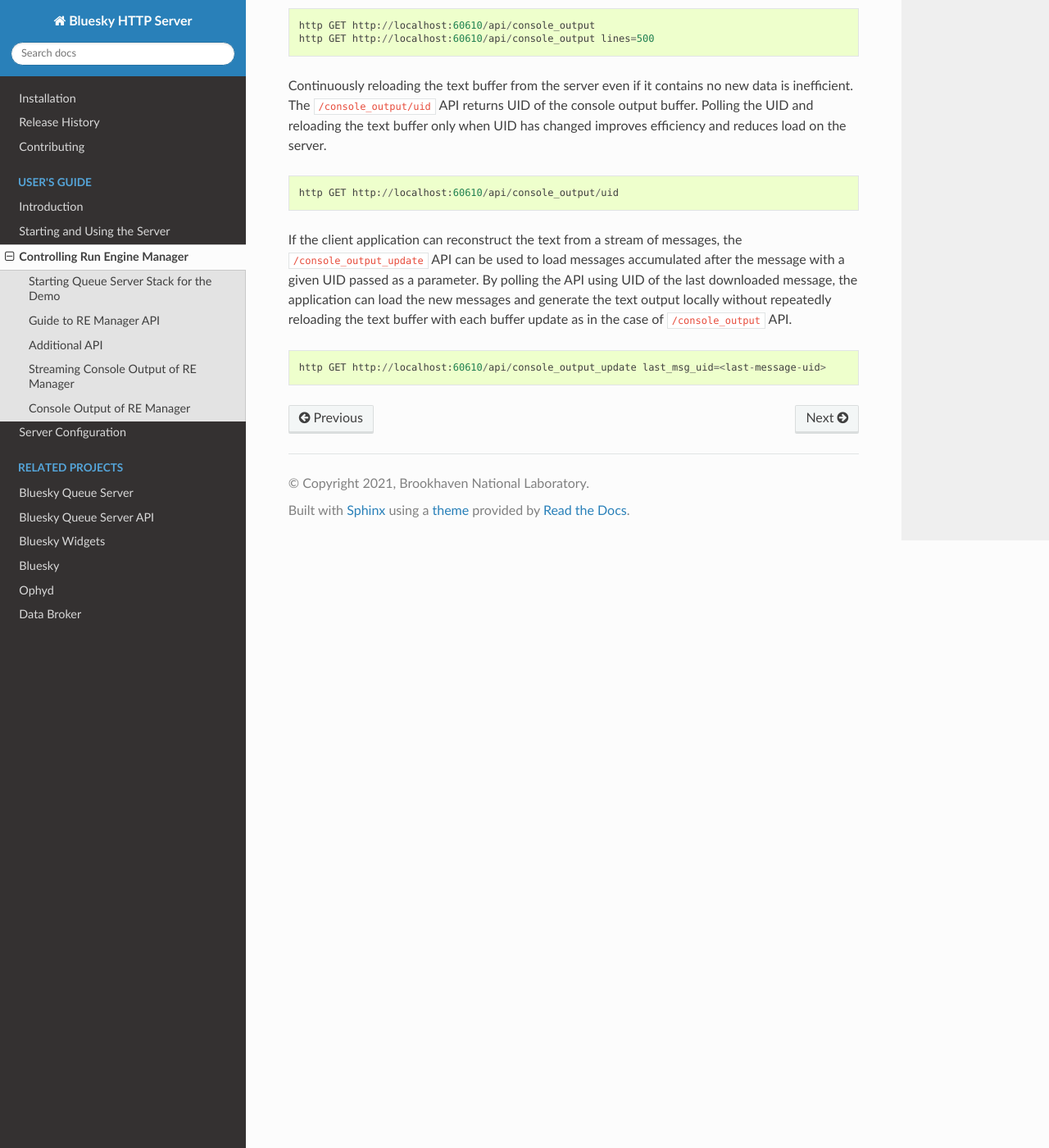
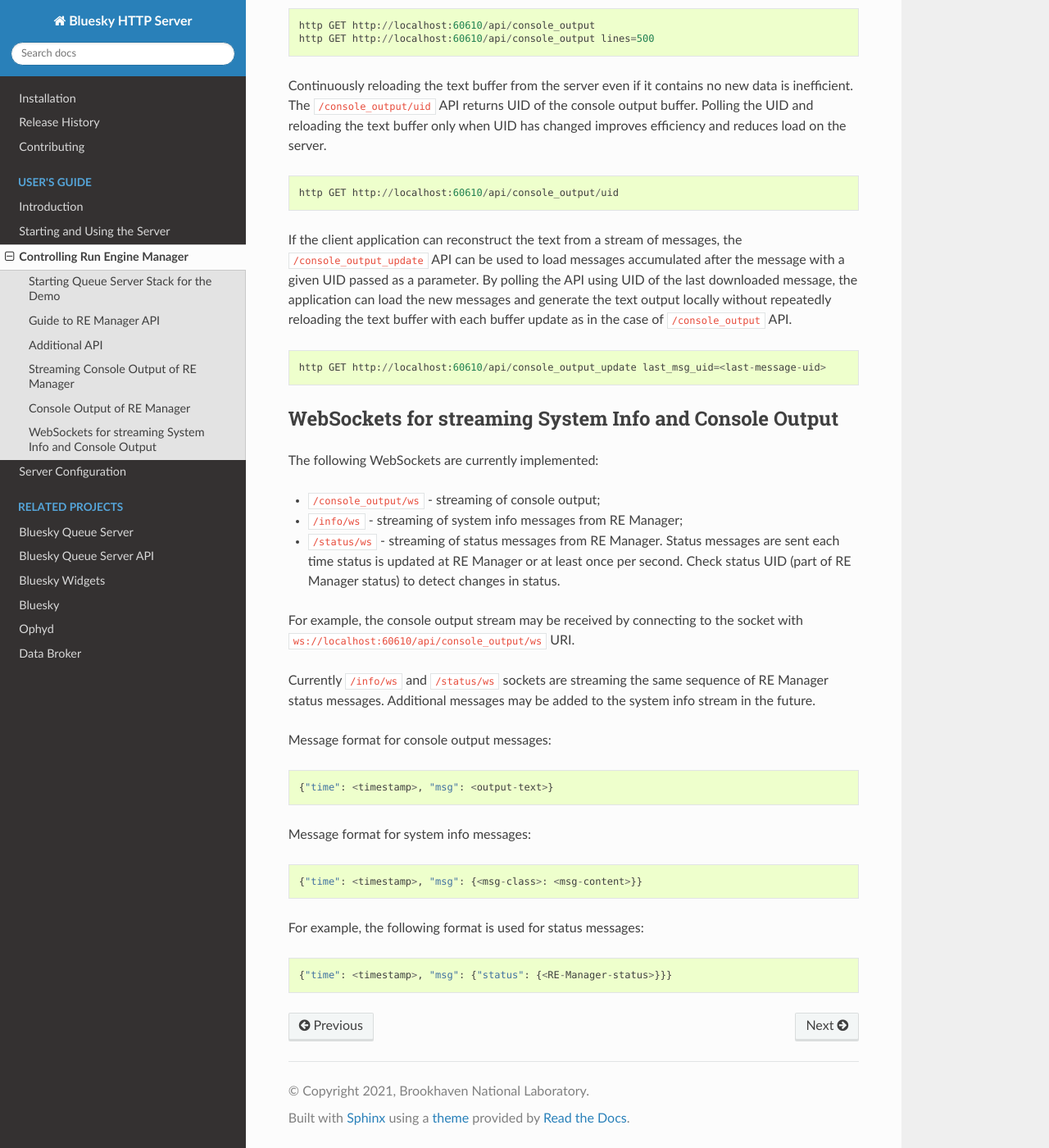
Before and after one commit to bluesky/bluesky-httpserver, a Sphinx documentation site: the page built from docs/source/control_re_manager.rst, in a window 1280 px wide and 1400 px high, scrolled down 10239 px. Shown: the whole window at 82% size. Built offline with Sphinx 7.4.7 and the Read the Docs theme 3.1.0, drawn with Linux system fonts in a browser that asks for light colours.

Commit message:
DOC: documentation on web sockets

```diff
--- a/docs/source/control_re_manager.rst
+++ b/docs/source/control_re_manager.rst
@@ -412,3 +412,35 @@ and generate the text output locally without repeatedly reloading the text
 buffer with each buffer update as in the case of ``/console_output`` API. ::
 
   http GET http://localhost:60610/api/console_output_update last_msg_uid=<last-message-uid>
+
+
+WebSockets for streaming System Info and Console Output
+-------------------------------------------------------
+
+The following WebSockets are currently implemented:
+
+- ``/console_output/ws`` - streaming of console output;
+
+- ``/info/ws`` - streaming of system info messages from RE Manager;
+
+- ``/status/ws`` - streaming of status messages from RE Manager. Status messages are sent each
+  time status is updated at RE Manager or at least once per second. Check status UID (part of
+  RE Manager status) to detect changes in status.
+
+For example, the console output stream may be received by connecting to the socket with
+``ws://localhost:60610/api/console_output/ws`` URI.
+
+Currently ``/info/ws`` and ``/status/ws`` sockets are streaming the same sequence of RE Manager
+status messages. Additional messages may be added to the system info stream in the future.
+
+Message format for console output messages::
+
+  {"time": <timestamp>, "msg": <output-text>}
+
+Message format for system info messages::
+
+  {"time": <timestamp>, "msg": {<msg-class>: <msg-content>}}
+
+For example, the following format is used for status messages::
+
+  {"time": <timestamp>, "msg": {"status": {<RE-Manager-status>}}}
```
